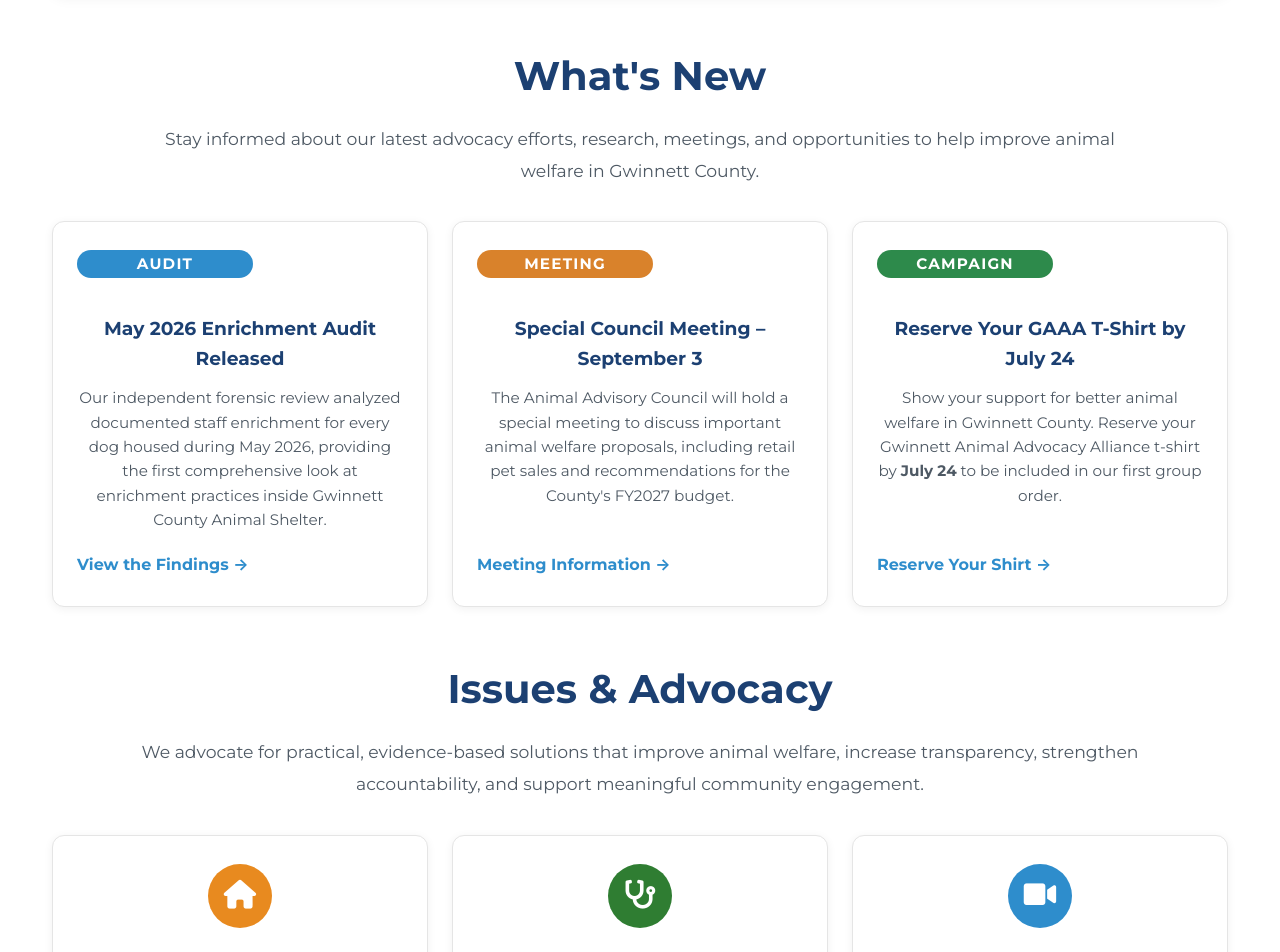
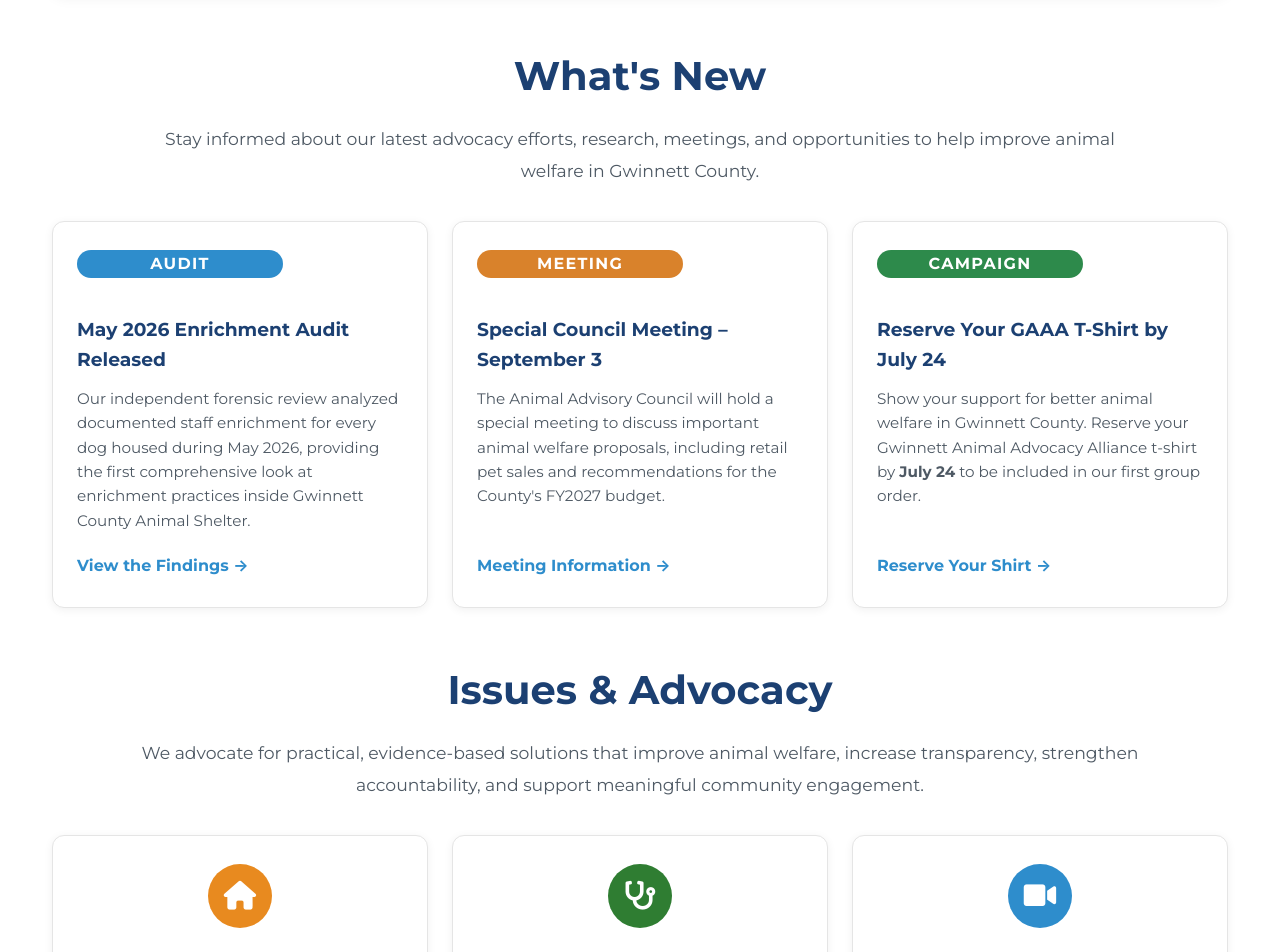
Before and after one commit to whitleybacon/gwinnett-animal-advocacy-alliance, a Jekyll site: the page built from index.html, in a window 1280 px wide. Shown: the part 1041-1993 px from the top of the page. Built offline with Jekyll 4.4.1, drawn with Linux system fonts in a browser that asks for light colours.

Commit message:
Update default.html

```diff
--- a/_layouts/default.html
+++ b/_layouts/default.html
@@ -22,7 +22,21 @@
         body {
             font-family: 'Montserrat', -apple-system, sans-serif;
             margin: 0;
-            line-height: 1.6;
+            line-height: 1.6;.status-badge {
+    display: inline-block;
+    align-self: center;
+    min-width: 180px;
+    margin: 0 auto 24px;
+    padding: 10px 18px;
+    border-radius: 999px;
+    text-align: center;
+    font-size: 1rem;
+    font-weight: 700;
+    letter-spacing: .08em;
+    text-transform: uppercase;
+    color: #fff;
+    line-height: 1;
+}
             color: var(--primary);
             background-color: var(--white);
         }
@@ -535,7 +549,7 @@
         }
 
         .whats-new-section .home-card {
-            text-align: center;
+            text-align: left;
         }
 
         .whats-new-section .story-link {
@@ -1086,15 +1100,18 @@
 
         .status-badge {
             display: inline-block;
-            min-width: 150px;
+            align-self: center;
+            min-width: 180px;
+            margin: 0 auto 24px;
+            padding: 10px 18px;
+            border-radius: 999px;
             text-align: center;
-            padding: 10px 16px;
-            border-radius: 999px;
-            font-size: 0.95rem;
+            font-size: 1rem;
             font-weight: 700;
             letter-spacing: .08em;
             text-transform: uppercase;
             color: #fff;
+            line-height: 1;
         }
 
         .badge-blue{
```
